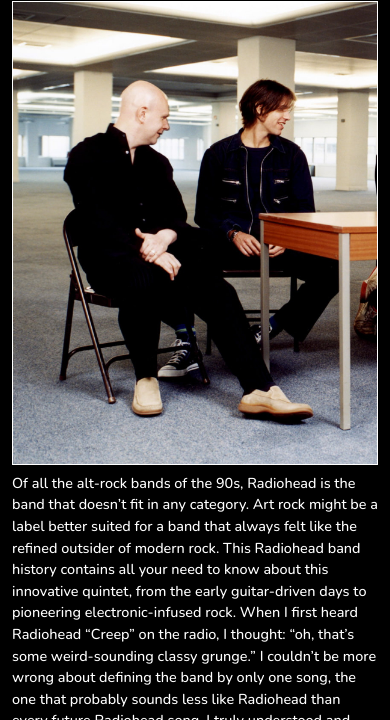
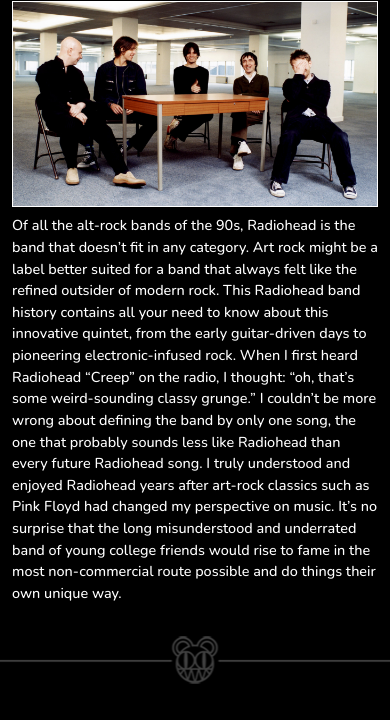
Before and after one commit to EzequielBosco/ProyectoFinal-DesarrolloWeb-CoderHouse, a website: page index.html in a window 390 px wide. Shown: the part 380-1100 px from the top of the page. Drawn offline with nearby package versions, Linux system fonts and the light colour scheme.

Commit message:
imagen index responsive

```diff
--- a/index.html
+++ b/index.html
@@ -69,7 +69,8 @@
                 <h1 class="text-center">RADIOHEAD BAND</h1>
                 <div class="row justify-content-center">
                     <div class="section-index">
-                        <div class="div-box-img" style="width:100%">
+                        <div class="div-box-img">
+                            <img src="assets/img/integrantes-2-wallpaper.jpg" class="img-fluid" style="max-width:100%" alt="radiohead-members">
                         </div>
                         <p class="color-white">
                             Of all the alt-rock bands of the 90s, Radiohead is the band that doesn’t fit in any category. Art rock might be a label better suited for a band that always felt like the refined outsider of modern rock.
--- a/scss/index.scss
+++ b/scss/index.scss
@@ -46,15 +46,12 @@
 }
 
 .section-index {
-    width: 52rem;
+    width: 55rem;
     .div-box-img {
-        background-image: url(../assets/img/integrantes-2-wallpaper.jpg);
         background-size: cover;
         border: solid 1px white;
-        padding: 0.2rem 0.2rem;
         margin-bottom: 0.5rem;
-        width: 52rem;
-        height: 29rem;
+        height: auto;
         overflow: hidden;
     }
 }
```
Also changed, not shown: css/main.css.
